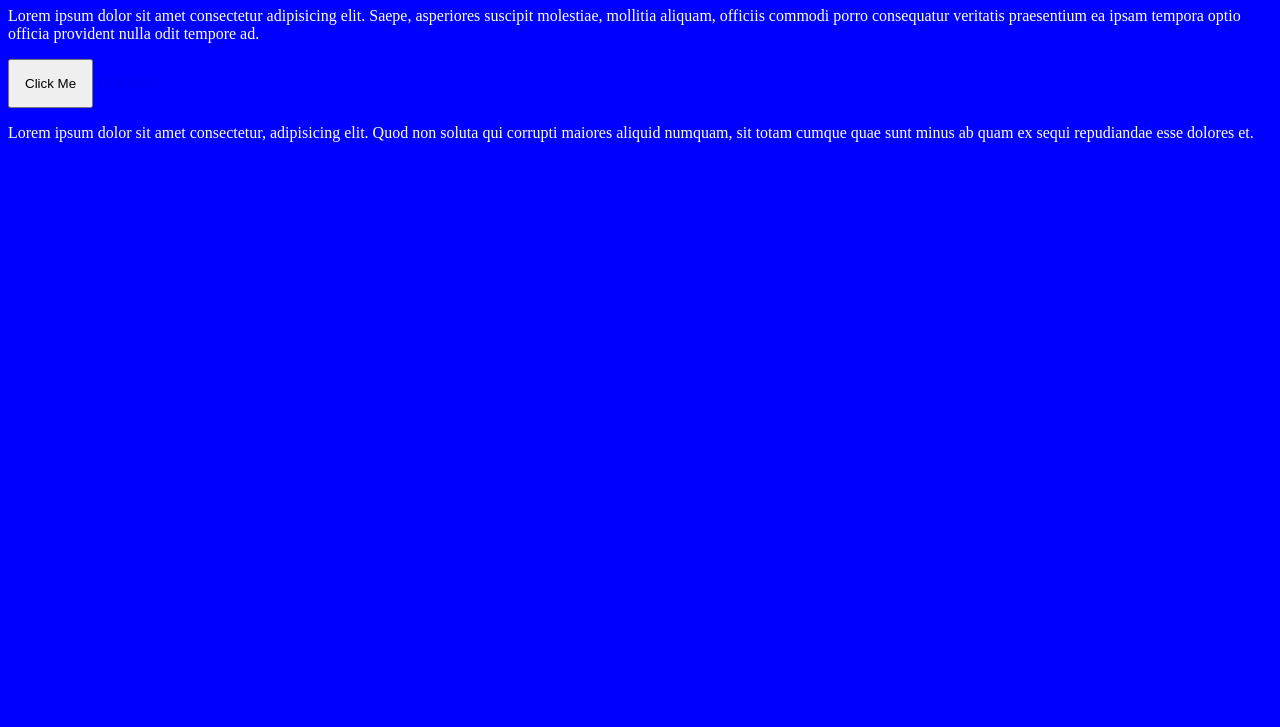
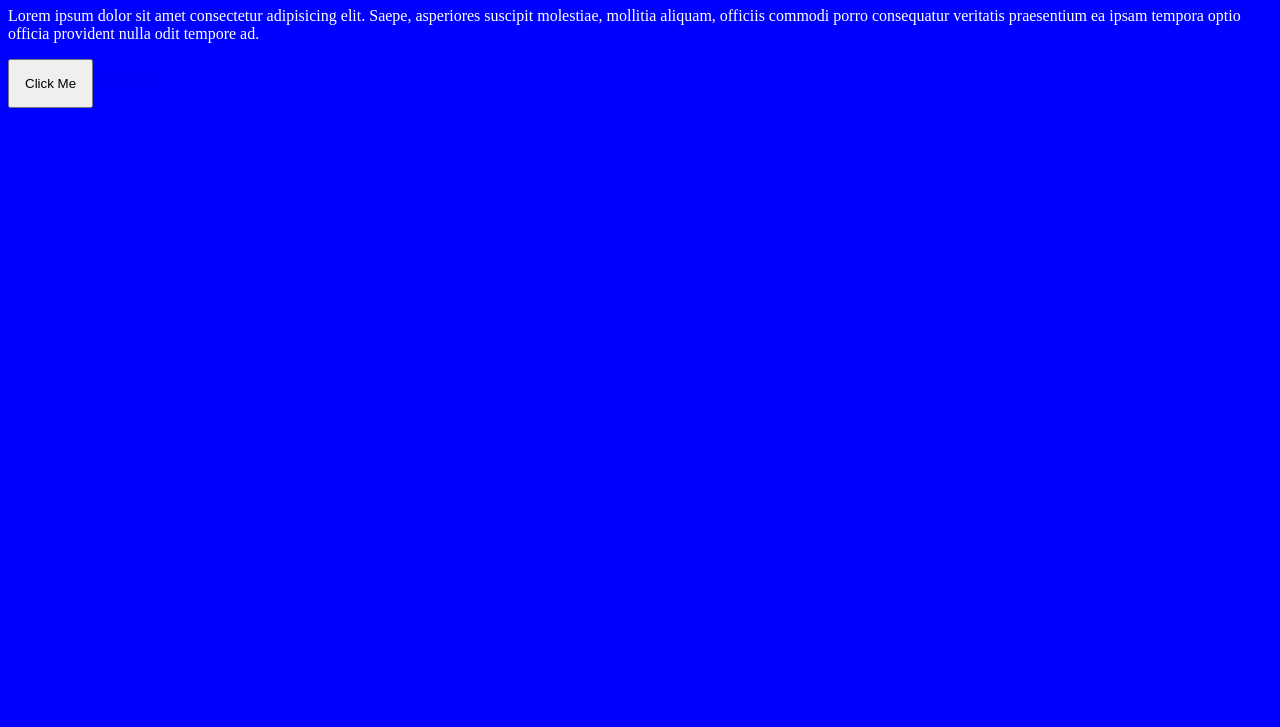
Before and after one commit to Zin-Mg-Nyunt/Git-Test, a plain HTML site: page index.html in a window 1280 px wide. Shown: the part 73-800 px from the top of the page. Drawn offline with Linux system fonts and the light colour scheme.

Commit message:
renove div & p

```diff
--- a/index.html
+++ b/index.html
@@ -16,12 +16,5 @@
     </p>
     <button>Click Me</button>
     <a href="www.google.com">Google</a>
-    <div>
-      <p>
-        Lorem ipsum dolor sit amet consectetur, adipisicing elit. Quod non
-        soluta qui corrupti maiores aliquid numquam, sit totam cumque quae sunt
-        minus ab quam ex sequi repudiandae esse dolores et.
-      </p>
-    </div>
   </body>
 </html>
```
